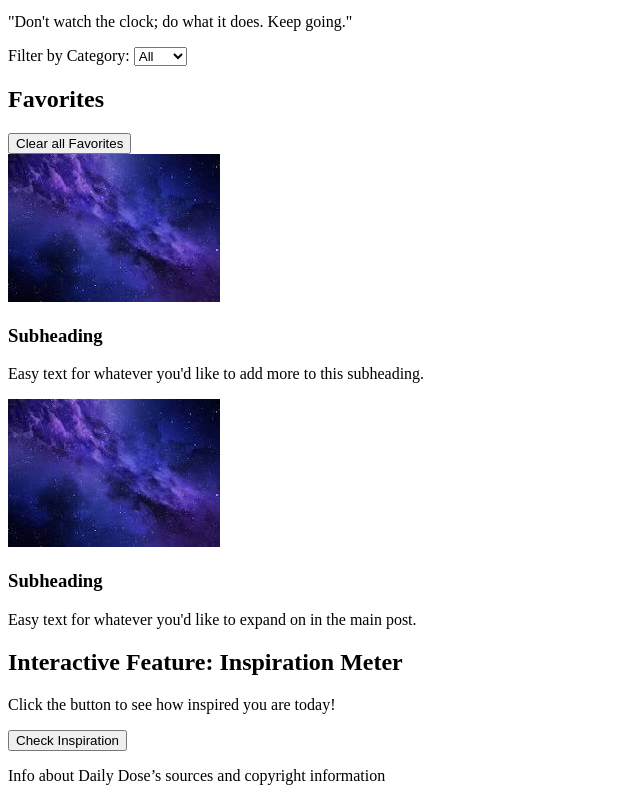
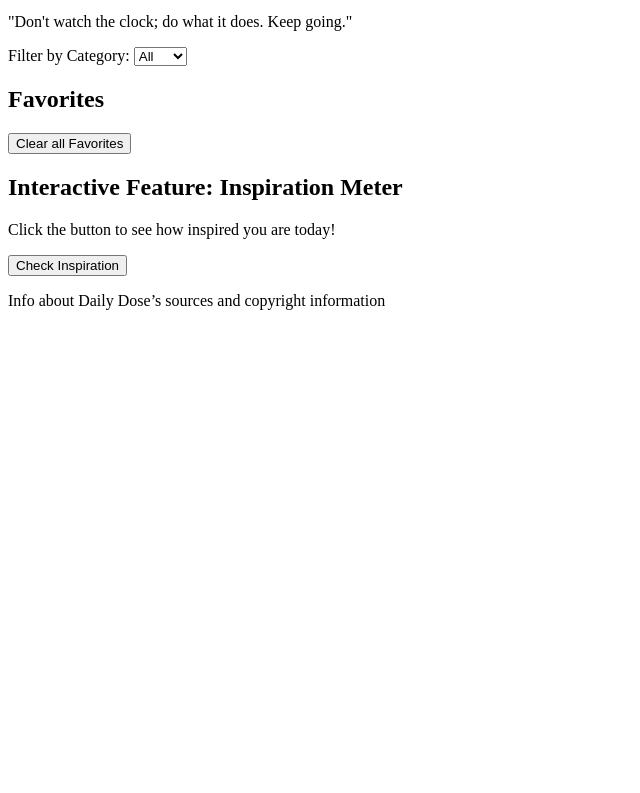
Before and after one commit to RoseofKendy/daily-dose, a plain HTML site: page index.html in a window 1280 px wide. Shown: the part 1027-1820 px from the top of the page, without its empty margins (0-640 px from the left). After the commit the page ends 1345 px from the top, so only its background shows below. Drawn offline with Linux system fonts and the light colour scheme; no server answers.

Commit message:
Edits the favorites section

```diff
--- a/index.html
+++ b/index.html
@@ -24,6 +24,8 @@
       </div>
     </div>
   </section>
+
+<section class="detail"></section>
 
   <!-- Quote Categories (with hover preview) -->
   <section class="section">
@@ -70,18 +72,7 @@
   <section class="section">
     <h2>Favorites</h2>
     <div class="grid" id="favorites-grid">
-      <button id="clearFavoritesBtn">Clear all Favorites</button>
-      <div class="card">
-        <img src="./images/Trial.jpg" alt="Favorite 1">
-        <h3>Subheading</h3>
-        <p>Easy text for whatever you'd like to add more to this subheading.</p>
-      </div>
-      <div class="card">
-        <img src="./images/Trial.jpg" alt="Favorite 2">
-        <h3>Subheading</h3>
-        <p>Easy text for whatever you'd like to expand on in the main post.</p>
-      </div>
-    </div>
+    <button id="clearFavoritesBtn">Clear all Favorites</button>
   </section>
 
   <!-- JavaScript Snippet Feature Section -->
```
